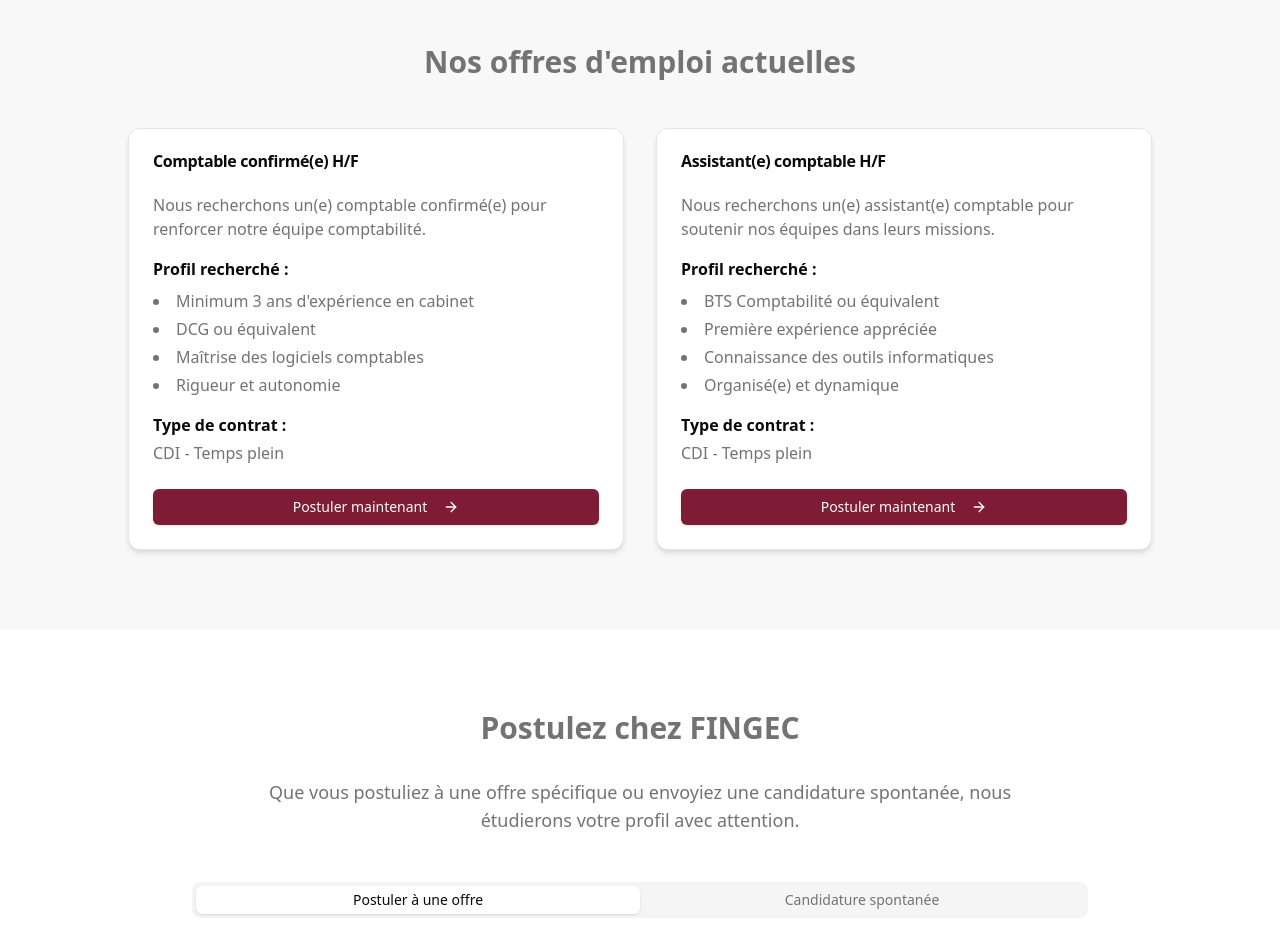
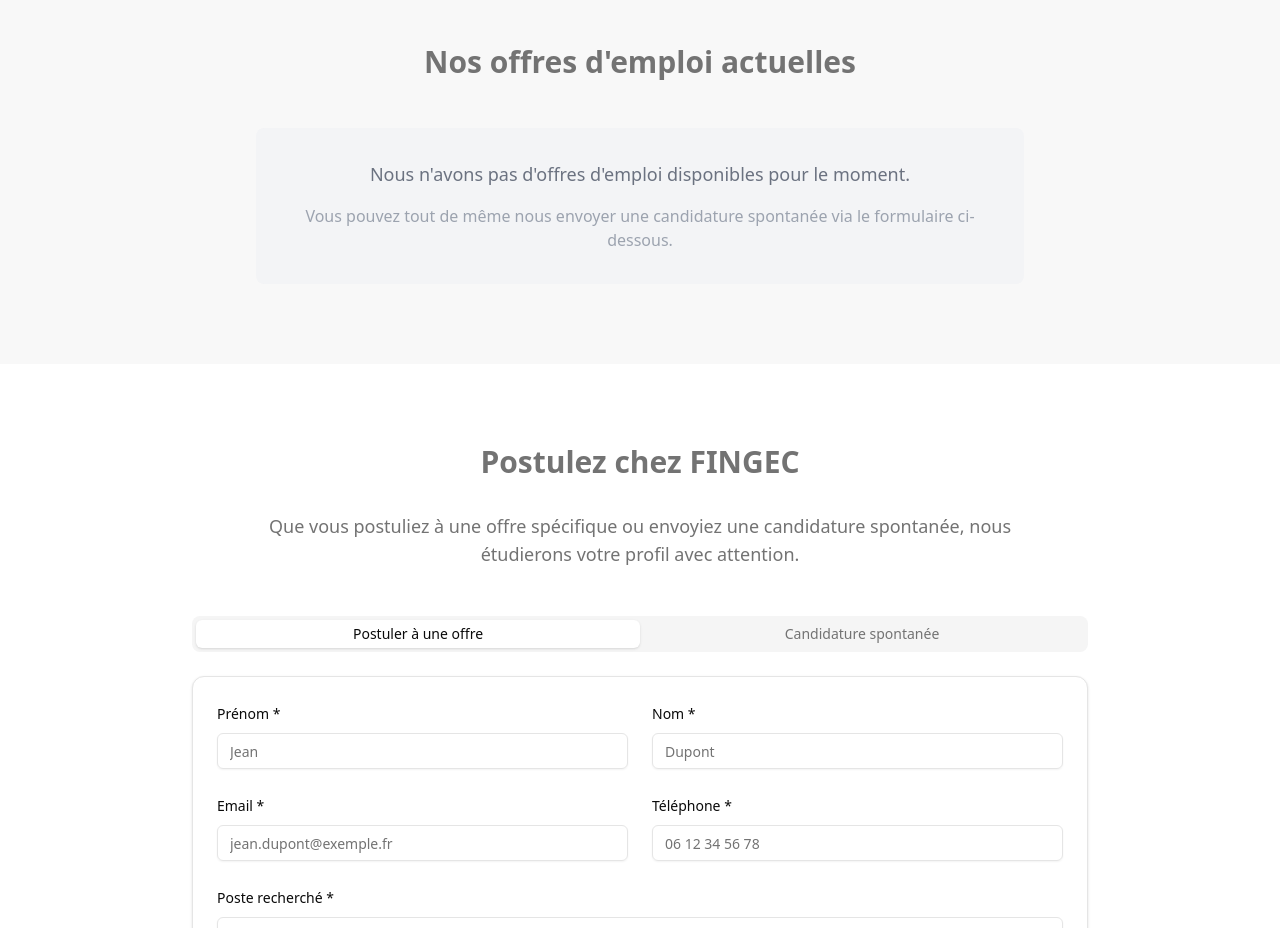
Before and after one commit to JXPM/fingecwebsite, a Next.js app: page /nous-rejoindre in a window 1280 px wide. Shown: the part 980-1908 px from the top of the page. Built offline with nearby package versions, Linux system fonts and the light colour scheme.

Commit message:
modification section de candidature

```diff
--- a/src/app/nous-rejoindre/page.tsx
+++ b/src/app/nous-rejoindre/page.tsx
@@ -91,8 +91,27 @@
   <div className="container-custom">
     <h2 className="heading-secondary text-center mb-12">Nos offres d'emploi actuelles</h2>
 
+    {/*
+      POUR AJOUTER DES OFFRES D'EMPLOI :
+      1. Supprimez la div avec la classe "no-offers" ci-dessous
+      2. Décommentez le bloc d'offres d'emploi qui suit
+      3. Modifiez ou ajoutez des offres selon vos besoins
+    */}
+
+    {/* Aucune offre actuellement - ce bloc est affiché quand il n'y a pas d'offres */}
+    <div className="no-offers bg-gray-100 p-8 rounded-lg max-w-3xl mx-auto text-center">
+      <p className="text-lg text-gray-500 mb-4">
+        Nous n'avons pas d'offres d'emploi disponibles pour le moment.
+      </p>
+      <p className="text-gray-400">
+        Vous pouvez tout de même nous envoyer une candidature spontanée via le formulaire ci-dessous.
+      </p>
+    </div>
+
+    {/*
+      BLOC D'OFFRES D'EMPLOI (actuellement désactivé)
       <div className="grid grid-cols-1 md:grid-cols-2 gap-8 max-w-5xl mx-auto">
-            {/* Offre 1 */}
+        {/* Offre 1
         <Card className="shadow-md">
           <CardHeader>
             <CardTitle>Comptable confirmé(e) H/F</CardTitle>
@@ -126,7 +145,7 @@
           </CardFooter>
         </Card>
 
-            {/* Offre 2 */}
+        {/* Offre 2
         <Card className="shadow-md">
           <CardHeader>
             <CardTitle>Assistant(e) comptable H/F</CardTitle>
@@ -160,6 +179,7 @@
           </CardFooter>
         </Card>
       </div>
+    */}
   </div>
 </section>
 
```
Also changed, not shown: 1 other file (tests, documents, lock files or other folders). Lines whose indentation alone changed are shown as unchanged.
